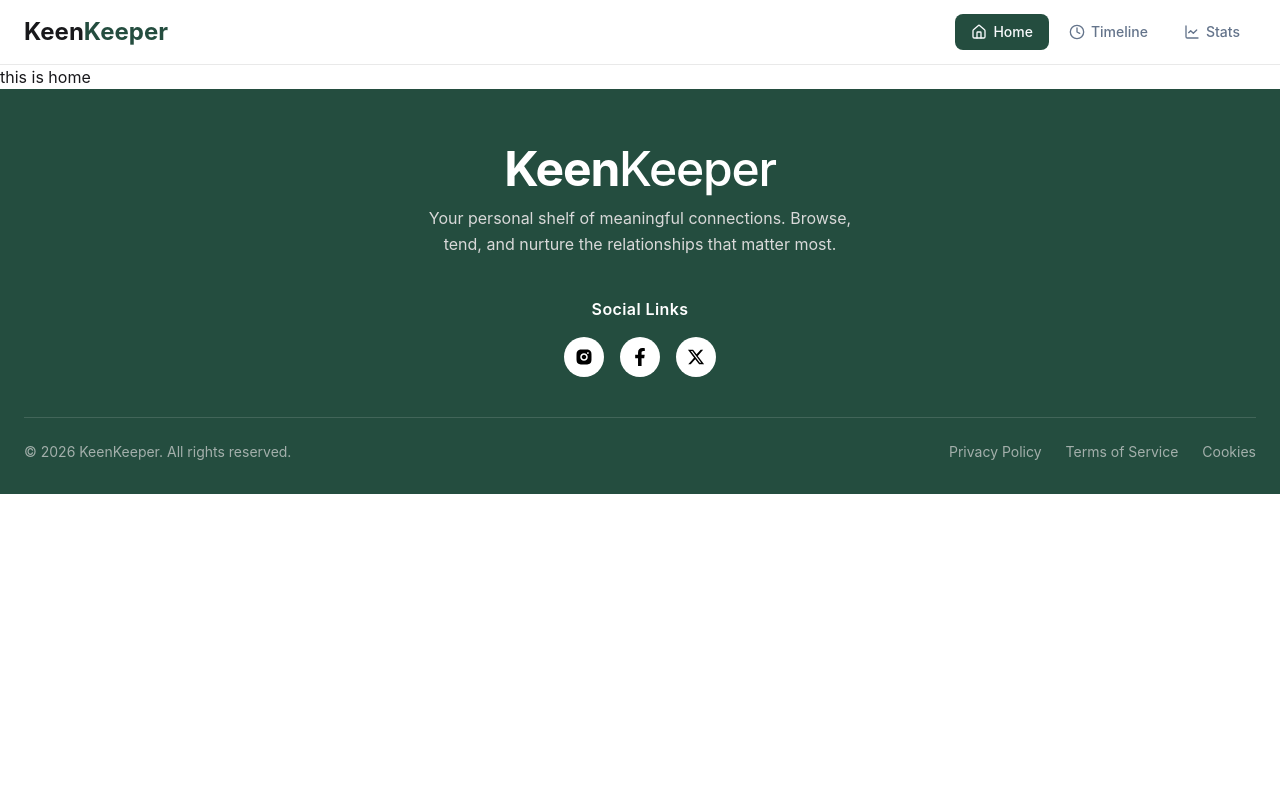
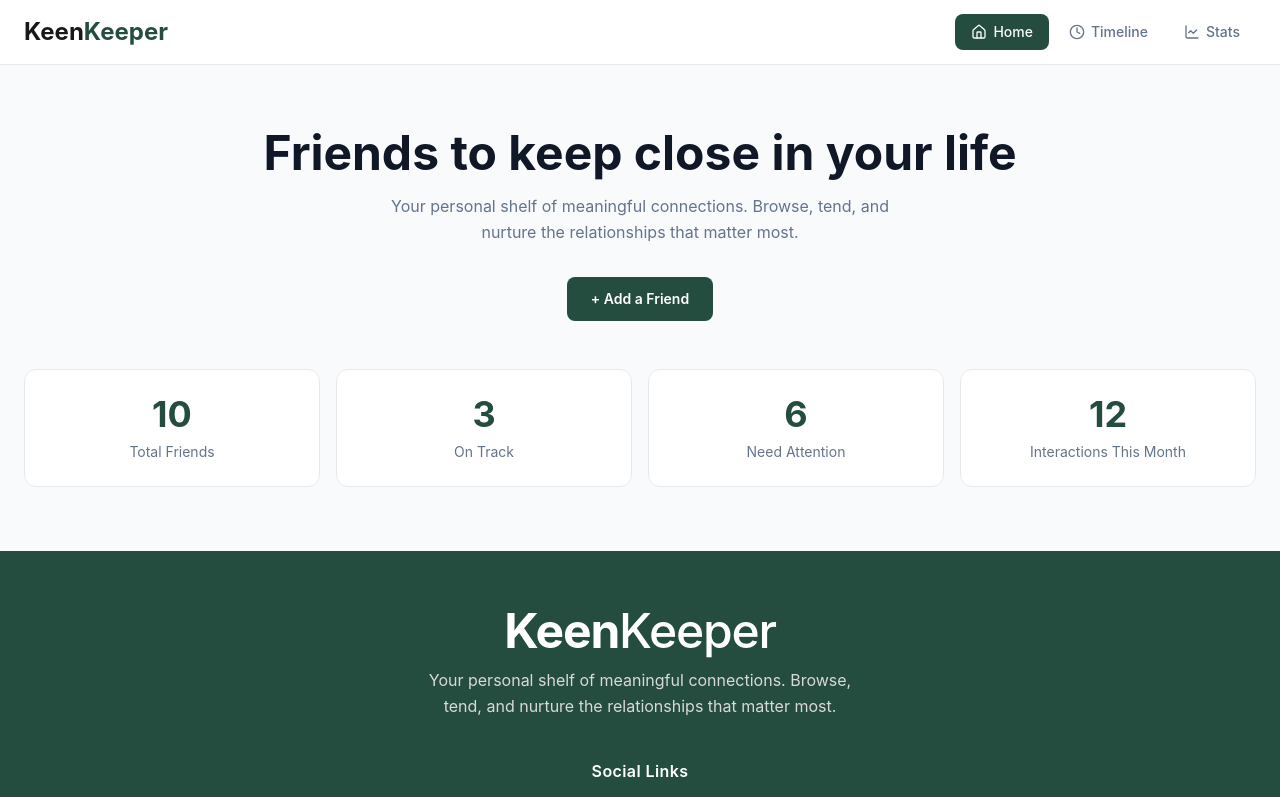
Before and after one commit to farhansm01/Keen-Keeper, a React (Vite) app: page / in a window 1280 px wide. Shown: the top 797 px of the page. Built offline with nearby package versions, Linux system fonts and the light colour scheme.

Commit message:
added banner

```diff
--- /dev/null
+++ b/src/component/Banner.jsx
@@ -0,0 +1,47 @@
+export default function Banner() {
+  const stats = [
+    { value: 10, label: "Total Friends" },
+    { value: 3, label: "On Track" },
+    { value: 6, label: "Need Attention" },
+    { value: 12, label: "Interactions This Month" },
+  ];
+
+  return (
+    <section className="bg-[#F8FAFC] px-6 py-16">
+      <div className="max-w-7xl mx-auto flex flex-col items-center text-center">
+        {/* Heading */}
+        <h1 className="text-3xl sm:text-4xl md:text-5xl font-bold text-gray-900 mb-4">
+          Friends to keep close in your life
+        </h1>
+
+        {/* Subtext */}
+        <p className="text-[#64748B] text-sm sm:text-base max-w-lg mb-8 leading-relaxed">
+          Your personal shelf of meaningful connections. Browse, tend, and
+          nurture the relationships that matter most.
+        </p>
+
+        {/* CTA Button */}
+        <button className="bg-[#244D3F] text-white text-sm font-semibold px-6 py-3 rounded-lg hover:bg-opacity-90 transition-all duration-200 mb-12">
+          + Add a Friend
+        </button>
+
+        {/* Stats Grid */}
+        <div className="grid grid-cols-2 md:grid-cols-4 gap-4 w-full">
+          {stats.map((stat) => (
+            <div
+              key={stat.label}
+              className="bg-white border border-[#E9E9E9] rounded-xl px-6 py-6 flex flex-col items-center gap-2"
+            >
+              <span className="text-3xl sm:text-4xl font-bold text-[#244D3F]">
+                {stat.value}
+              </span>
+              <span className="text-sm text-[#64748B] text-center">
+                {stat.label}
+              </span>
+            </div>
+          ))}
+        </div>
+      </div>
+    </section>
+  );
+}
--- a/src/pages/Home.jsx
+++ b/src/pages/Home.jsx
@@ -1,5 +1,11 @@
-const home = () => {
-  return <div>this is home</div>;
+import Banner from "../component/Banner";
+
+const Home = () => {
+  return (
+    <div>
+      <Banner />
+    </div>
+  );
 };
 
-export default home;
+export default Home;
--- a/src/router.jsx
+++ b/src/router.jsx
@@ -1,6 +1,6 @@
 import { createBrowserRouter } from "react-router-dom";
 import MainLayout from "./layouts/MainLayout";
-import home from "./pages/home";
+import Home from "./pages/Home";
 import Stats from "./pages/Stats";
 import Timeline from "./pages/Timeline";
 
@@ -9,7 +9,7 @@ const router = createBrowserRouter([
     path: "/",
     element: <MainLayout />,
     children: [
-      { index: true, Component: home },
+      { index: true, Component: Home },
       { path: "stats", Component: Stats },
       { path: "timeline", Component: Timeline },
     ],
```
